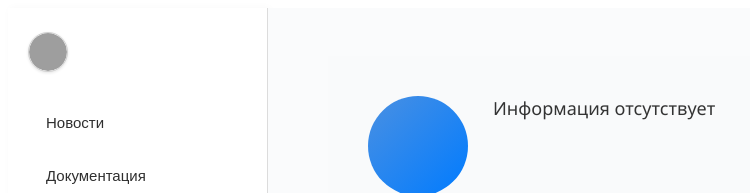
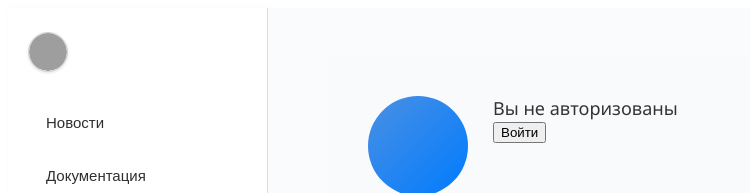
Before and after one commit to OurPaintTeam/OurPaintHub, a React (Vite) app in the folder frontend/: page /account in a window 1280 px wide. Shown: the top 193 px of the page, without its empty margins (0-750 px from the left). Built offline with nearby package versions, Linux system fonts and the light colour scheme; no server answers; grey boxes are pictures that could not be loaded.

Commit message:
changed account page

```diff
--- a/frontend/src/pages/AccountPage.tsx
+++ b/frontend/src/pages/AccountPage.tsx
@@ -1,32 +1,41 @@
 import React, { useState, useEffect } from "react";
+import { useNavigate } from "react-router-dom";
 import MainLayout from "../layout/MainLayout";
 import "./AccountPage.scss";
 
 interface AccountData {
-  id: string;
-  username: string;
+  id: number;
   email: string;
 }
 
 const AccountPage: React.FC = () => {
+  const navigate = useNavigate();
   const [account, setAccount] = useState<AccountData | null>(null);
   const [loading, setLoading] = useState(true);
 
   useEffect(() => {
-    fetch("http://127.0.0.1:8000/api/account/")
-      .then((res) => res.json())
-      .then((data) => {
-        setAccount(data);
-        setLoading(false);
-      })
-      .catch((err) => {
-        console.error("Ошибка при загрузке информации:", err);
-        setLoading(false);
-      });
+    // get data from user table
+    const userData = localStorage.getItem('user');
+    if (userData) {
+      try {
+        const user = JSON.parse(userData);
+        setAccount(user);
+      } catch (error) {
+        console.error("Ошибка при парсинге данных пользователя:", error);
+      }
+    }
+    setLoading(false);
   }, []);
 
+  const handleLogout = () => {
+    localStorage.removeItem('user');
+    // update auth state
+    window.dispatchEvent(new Event('storage'));
+    navigate('/login');
+  };
+
   return (
-    <MainLayout>
+    <MainLayout isAuthenticated={true}>
       <div className="account-info">
         <div className="avatar"></div>
         <div className="details">
@@ -34,12 +43,19 @@ const AccountPage: React.FC = () => {
             <p>Загрузка информации...</p>
           ) : account ? (
             <>
-              <p><strong>Имя:</strong> {account.username}</p>
               <p><strong>Email:</strong> {account.email}</p>
               <p><strong>ID:</strong> {account.id}</p>
+              <button onClick={handleLogout} className="logout-btn">
+                Выйти
+              </button>
             </>
           ) : (
-            <p>Информация отсутствует</p>
+            <div>
+              <p>Вы не авторизованы</p>
+              <button onClick={() => navigate('/login')} className="login-btn">
+                Войти
+              </button>
+            </div>
           )}
         </div>
       </div>
```
